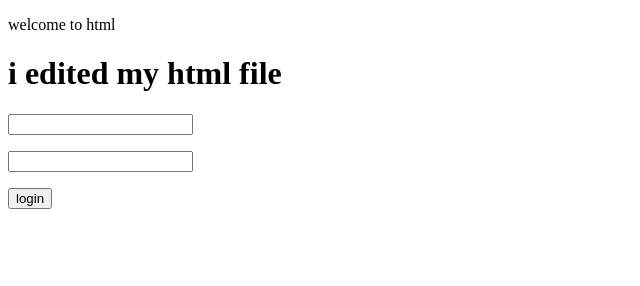
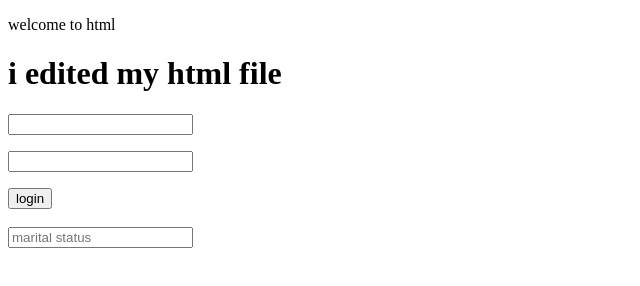
Before and after one commit to kakamodu/frontend-practice, a plain HTML site: page index.html in a window 1280 px wide. Shown: the whole page, without its empty margins (0-640 px from the left). Drawn offline with Linux system fonts and the light colour scheme.

Commit message:
Update index.html, fix issues

```diff
--- a/index.html
+++ b/index.html
@@ -11,6 +11,7 @@
     <input type="text"><p>
         <input type="password">
     </p>
-    <button type="button">login</button>
+    <button type="button">login</button><br><br>
+    <input type="text" placeholder="marital status">
 </body>
 </html>
```
